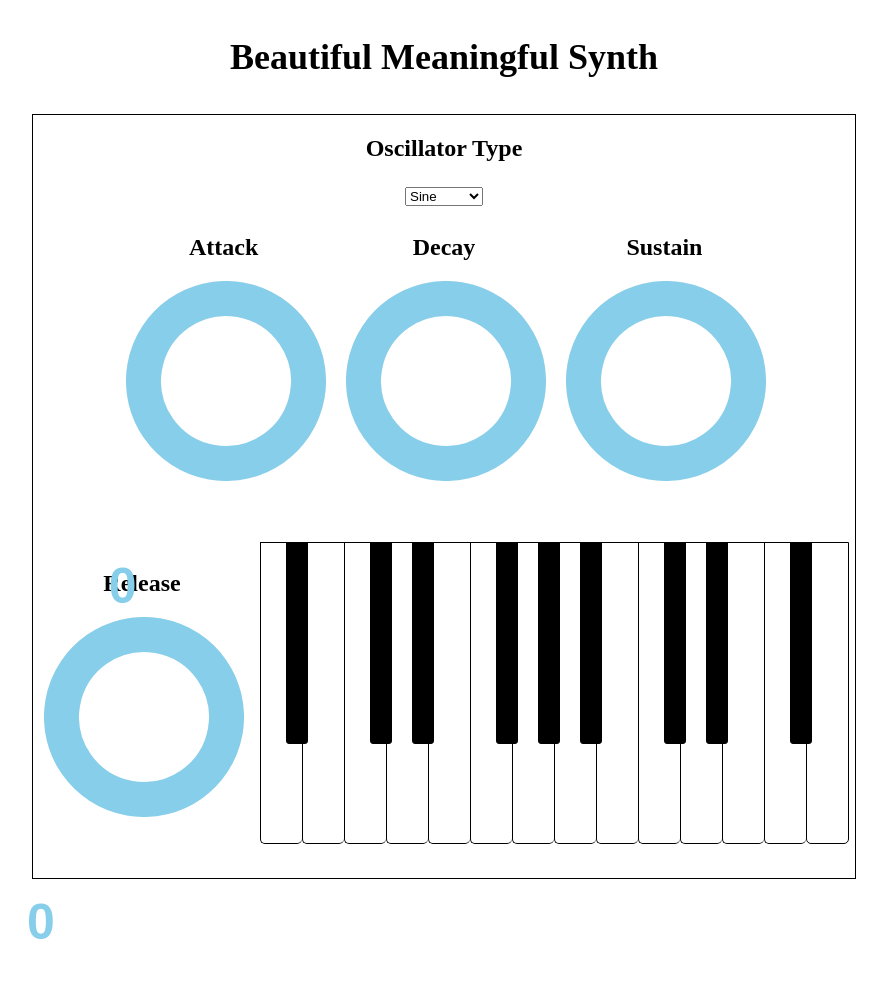
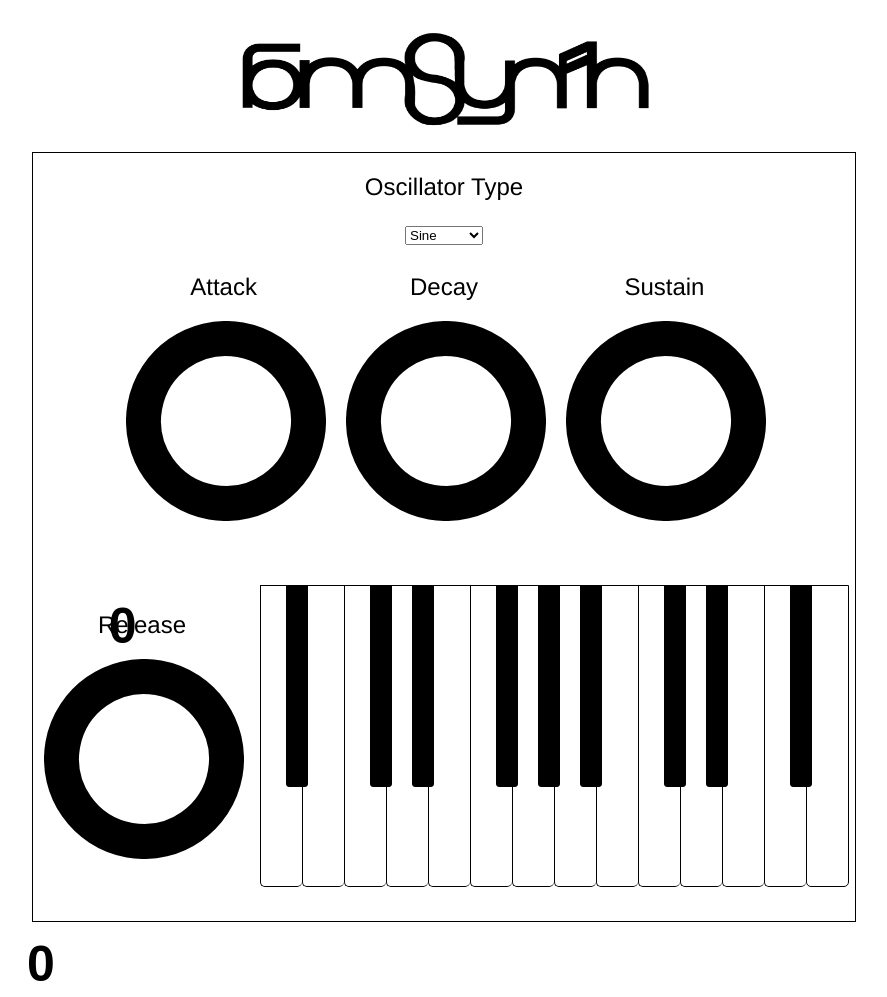
Before and after one commit to phdewitte/bmsynth, a website: page index.html in a window 1280 px wide. Shown: the whole page, without its empty margins (196-1083 px from the left). Before the commit the page ends 955 px from the top, so only its background shows below. Drawn offline with nearby package versions, Linux system fonts and the light colour scheme; files whose address does not match are found by name.

Commit message:
Add logo, styling

```diff
--- a/index.html
+++ b/index.html
@@ -14,8 +14,10 @@
 </head>
 
 <body>
-  <h3 id="header-title">Beautiful Meaningful Synth</h3>
-
+  <!-- <h3 id="header-title">Beautiful Meaningful Synth</h3> -->
+  <div id="logo">
+  <img src="public/bmsynth_logo_revised.png" width="430px" height="120px">
+  </div>
   <div id="synth-module">
 
     <h2>Oscillator Type</h2>
--- a/public/style.css
+++ b/public/style.css
@@ -1,6 +1,16 @@
 #header-title {
   text-align: center;
   font-size: 36px;
+}
+
+#logo{
+  text-align: center;
+  padding: 10px;
+}
+
+h2{
+  font-family: "HelveticaNeue-Light", "Helvetica Neue Light", "Helvetica Neue", Helvetica, Arial, "Lucida Grande", sans-serif;
+  font-weight: 300;
 }
 
 #synth-module {
```
Also changed, not shown: public/bmsynth-panel-revised.png (added), public/bmsynth_logo_revised.png (added), public/bmsynth_logo_revised_white.png (added), public/jquery.knob.min.js, 1 other file.
